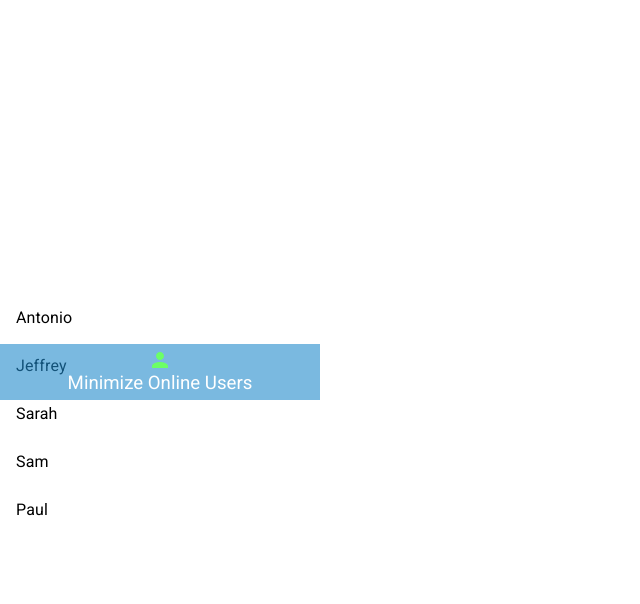
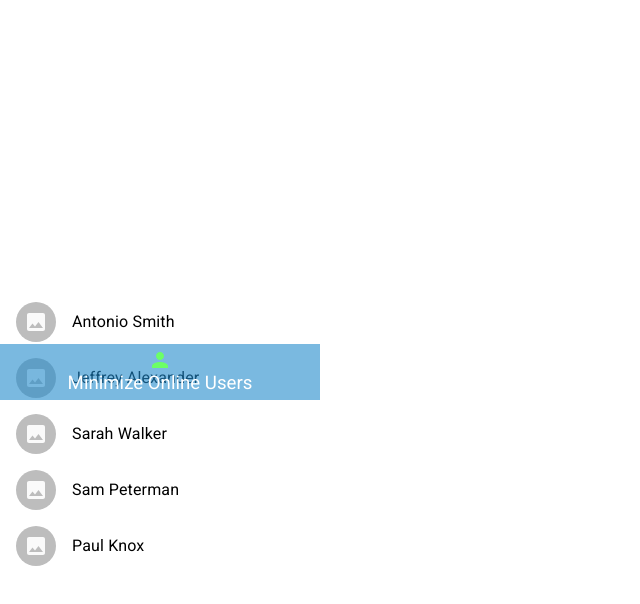
Before and after one commit to afbooza/online-users, a React (Create React App) app: page / in a window 1280 px wide. Both pictures are taken after a click on the button "Expand Online Users". Shown: the top 604 px of the page, without its empty margins (0-640 px from the left). Built offline with nearby package versions, Linux system fonts and the light colour scheme.

Commit message:
more style and added icons

```diff
--- a/src/App.css
+++ b/src/App.css
@@ -1,3 +1,6 @@
+html{
+    font-size:16px;
+}
 .body{
     display:flex;
     flex-direction: column;
--- a/src/OnlineNav.js
+++ b/src/OnlineNav.js
@@ -24,9 +24,10 @@ const OnlineNav = ({ toggleDisplayOfUsers, usersReady, navStateClass }) => {
     <BottomNavigation
       className={'bottom-nav bottom-nav--' + navStateClass}
       showLabels
+      onClick={() => handleToggleUsers()}
     >
       <BottomNavigationAction
-        onClick={() => handleToggleUsers()}
+
         label={buttonLabel}
         classes={{ label: 'bottom-nav__button__online-label' }}
         value="online"
--- a/src/UserList.css
+++ b/src/UserList.css
@@ -1,14 +1,12 @@
 .user-list{
     position:fixed;
-    height:400px;
+    height:4rem;
     width:25%;
     transition:transform 2s;
-
 }
 .user-list--expanded{
-    transform:translateY(286px);
+    transform:translateY(17.875rem);
 }
 .user-list--minimized{
-
-    transform:translateY(686px);
+    transform:translateY(42.875rem);
 }
--- a/src/UserList.js
+++ b/src/UserList.js
@@ -3,9 +3,17 @@ import List from '@material-ui/core/List';
 import ListItem from '@material-ui/core/ListItem';
 import ListItemText from '@material-ui/core/ListItemText';
 import './UserList.css'
+import ImageIcon from '@material-ui/icons/Image';
+import ListItemAvatar from '@material-ui/core/ListItemAvatar';
+import Avatar from '@material-ui/core/Avatar';
 
 const User = ({user}) => (
     <ListItem button>
+    <ListItemAvatar>
+          <Avatar>
+            <ImageIcon />
+          </Avatar>
+        </ListItemAvatar>
         <ListItemText primary={user.name} />
     </ListItem>
 );
@@ -16,6 +24,7 @@ const UserList = ({userList, showUsers, navStateClass}) => {
             <div className={'user-list user-list--' + navStateClass}>
                 <List>
                     {userList.map((user, index) => (
+
                         <User key={index} user={user} />
                     ))}
                 </List>
--- a/src/mock/mockUsers.js
+++ b/src/mock/mockUsers.js
@@ -1,9 +1,9 @@
 const data = [
-    { name: "Antonio" },
-    { name: "Jeffrey" },
-    { name: "Sarah" },
-    { name: "Sam" },
-    { name: "Paul" }
+    { name: "Antonio Smith" },
+    { name: "Jeffrey Alexander" },
+    { name: "Sarah Walker" },
+    { name: "Sam Peterman" },
+    { name: "Paul Knox" }
 ];
 
 export default data;
```
